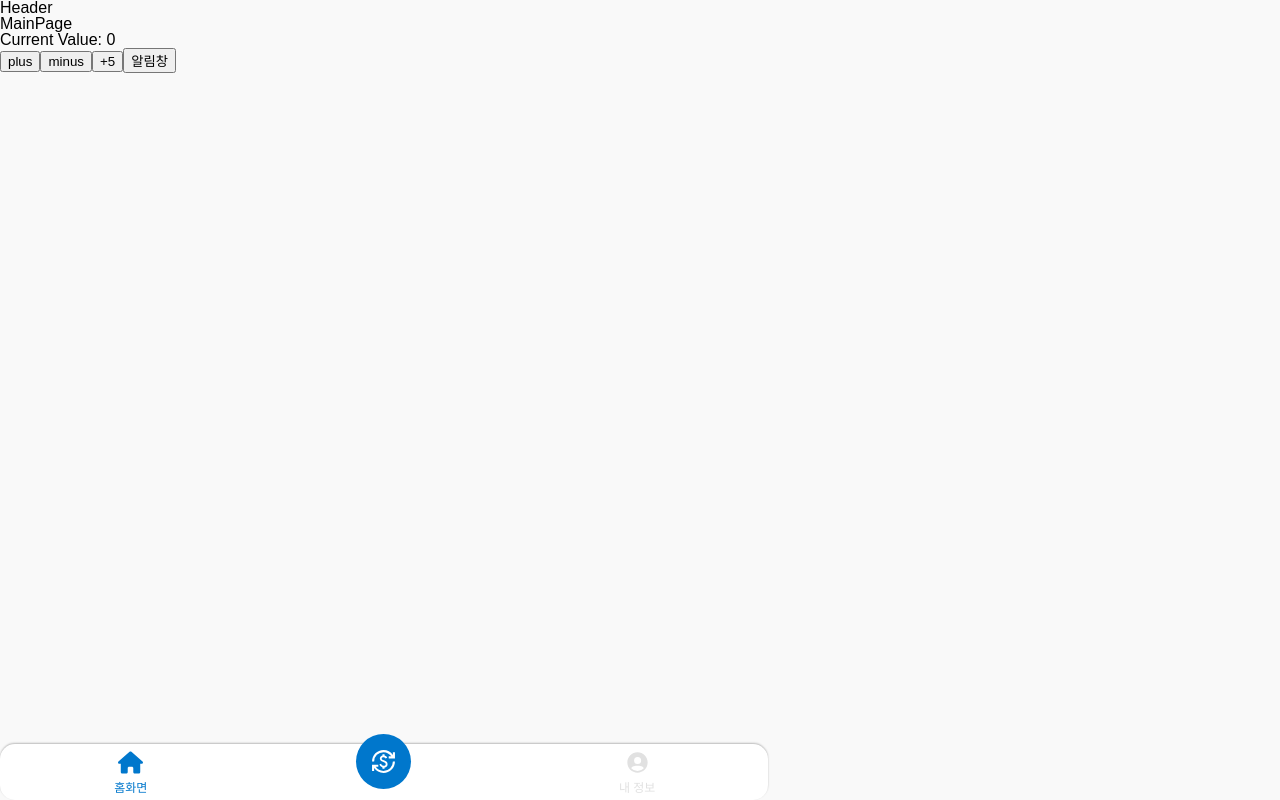
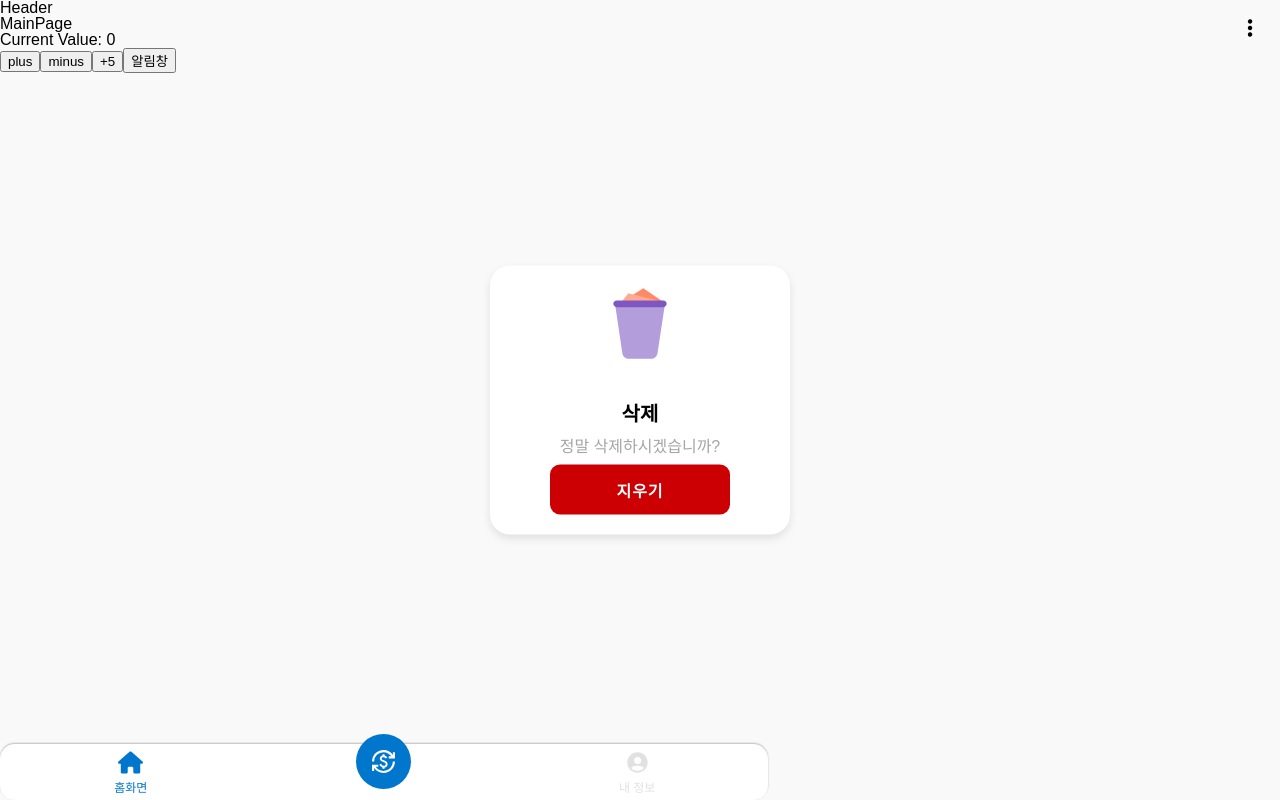
Before and after one commit to choiyen/pocketTrip, a React (Create React App) app in the folder frontend/: page / in a window 1280 px wide. Built offline with nearby package versions, Linux system fonts and the light colour scheme; a web font is replaced by a local one.

Commit message:
버튼 제작완료, 옵션 메뉴 제작 중

```diff
--- /dev/null
+++ b/frontend/src/components/Common/AlertBox.tsx
@@ -0,0 +1,42 @@
+import React from "react";
+import styled from "styled-components";
+import { FcFullTrash } from "react-icons/fc";
+import Button from "./Button";
+
+const BoxWrap = styled.div`
+  position: fixed;
+  top: 50%;
+  left: 50%;
+  transform: translate(-50%, -50%);
+  width: 300px;
+  background-color: white;
+  border-radius: 20px;
+  box-shadow: 0 4px 8px rgba(0, 0, 0, 0.1);
+  padding: 20px;
+  box-sizing: border-box;
+  text-align: center;
+
+  h2 {
+    margin-top: 30px;
+    text-align: center;
+    line-height: 1.5;
+    font-size: 20px;
+    font-weight: bold;
+  }
+
+  p {
+    margin: 10px 0;
+    color: #a5a5a5;
+  }
+`;
+
+export default function AlertBox() {
+  return (
+    <BoxWrap>
+      <FcFullTrash size={"80px"} />
+      <h2>삭제</h2>
+      <p>정말 삭제하시겠습니까?</p>
+      <Button size="M" name="지우기" $bgColor="red" />
+    </BoxWrap>
+  );
+}
--- a/frontend/src/components/Common/Button.tsx
+++ b/frontend/src/components/Common/Button.tsx
@@ -40,7 +40,7 @@ const MediumButton = styled(CutomButton)<{ $bgColor: string }>`
   padding: 0 16px;
   height: 50px;
   border-radius: 10px;
-  width: clamp(120px, 30vw, 180px);
+  width: clamp(120px, 50vw, 180px);
   background-color: ${(props) =>
     props.$bgColor === "green"
       ? "#4CAF50"
--- /dev/null
+++ b/frontend/src/components/Common/OptionButton.tsx
@@ -0,0 +1,108 @@
+import React, { useState } from "react";
+import { SlOptionsVertical } from "react-icons/sl";
+import { HiMiniPencilSquare } from "react-icons/hi2";
+import { FaTrash } from "react-icons/fa";
+import styled from "styled-components";
+import { AppDispatch, RootState } from "../../store";
+import { useDispatch, useSelector } from "react-redux";
+import {
+  ChangeModalState,
+  ChangeMovingModal,
+} from "../../slices/ModalControlSlice";
+
+const OptionWrap = styled.div`
+  position: absolute;
+  top: 10px;
+  right: 10px;
+`;
+const Button = styled.button`
+  width: 40px;
+  height: 40px;
+  font-size: 18px;
+  background-color: transparent;
+  border: none;
+`;
+const OptionMenu = styled.ul`
+  background-color: white;
+  position: absolute;
+  top: 100%;
+  right: 100%;
+  width: max-content;
+  border-radius: 10px;
+`;
+const MenuButton = styled.button`
+  width: 123px;
+  font-size: 15px;
+  font-family: inherit;
+  white-space: nowrap;
+  text-align: left;
+  padding: 10px;
+  line-height: 1.2;
+  display: flex;
+  align-items: center;
+  background-color: transparent;
+  border: none;
+  border-radius: 10px;
+  color: #5c5c5c;
+  &:hover {
+    background-color: #e0e0e0;
+  }
+  svg {
+    font-size: 18px;
+    margin-right: 5px;
+  }
+`;
+
+const DeleteButton = styled(MenuButton)`
+  color: #cc0003;
+`;
+
+export default function OptionButton() {
+  const [visibleOption, setVisibleOption] = useState(false);
+
+  const dispatch: AppDispatch = useDispatch();
+  const modalState = useSelector(
+    (state: RootState) => state.modalControl.modalState
+  );
+
+  // 버튼 동작에 따라서 모달창이 on/off된다.
+  const ChangeState = () => {
+    // 모달창이 렌더링 되기 전이면 렌더링 후 등장
+    if (modalState === false) {
+      dispatch(ChangeModalState());
+      setTimeout(() => {
+        dispatch(ChangeMovingModal());
+      }, 50);
+    } else {
+      // // 모달창이 렌더링 되어 있는 상태면 내리는 동작 이후 제거
+      dispatch(ChangeMovingModal());
+      setTimeout(() => {
+        dispatch(ChangeModalState());
+      }, 500);
+    }
+    setVisibleOption(false);
+  };
+
+  return (
+    <OptionWrap>
+      <Button onClick={() => setVisibleOption((prev) => !prev)}>
+        <SlOptionsVertical />
+      </Button>
+      {visibleOption && (
+        <OptionMenu>
+          <li>
+            <MenuButton onClick={() => ChangeState()}>
+              <HiMiniPencilSquare />내 정보 수정
+            </MenuButton>
+          </li>
+          <li>
+            <DeleteButton>
+              <FaTrash />
+              삭제
+            </DeleteButton>
+          </li>
+        </OptionMenu>
+      )}
+    </OptionWrap>
+  );
+}
--- a/frontend/src/pages/Home/MainPage.tsx
+++ b/frontend/src/pages/Home/MainPage.tsx
@@ -5,6 +5,8 @@ import { incrementByAmount, minus, plus } from "../../slices/counterSlice";
 import Header from "../../components/Common/Header";
 import { ChangeCurrentPage } from "../../slices/currentPageSlice";
 import Alert from "../../components/Common/Alert";
+import OptionButton from "../../components/Common/OptionButton";
+import AlertBox from "../../components/Common/AlertBox";
 
 export default function MainPage() {
   // 글로벌 상태값을 변경하려면 필요한 함수 usedispatch();
@@ -43,6 +45,8 @@ export default function MainPage() {
   return (
     <div>
       <Header />
+      <AlertBox />
+      <OptionButton />
       {/* isAlertVisible 상태값에 따라서 알림창 표시 */}
       {isAlertVisible && (
         <Alert
```
